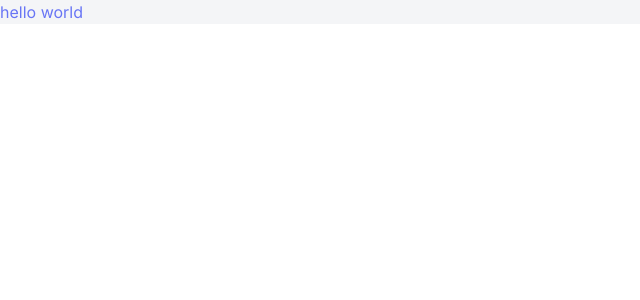
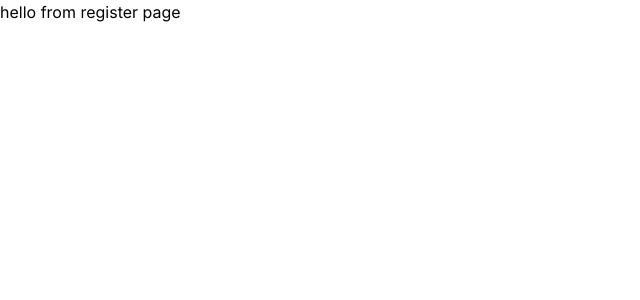
Before and after one commit to abeidahmed/book-review-app, a React (Create React App) app in the folder client/: page /sign_up in a window 1280 px wide. Shown: the top 300 px of the page, without its empty margins (0-640 px from the left). Built offline with nearby package versions, Linux system fonts and the light colour scheme.

Commit message:
Create default pages

```diff
--- a/client/src/App.js
+++ b/client/src/App.js
@@ -1,11 +1,13 @@
 import React from "react";
+import { BrowserRouter as Router, Switch, Route } from "react-router-dom";
+import PublicRoute from "routes/public-route";
 
-function App() {
+export default function App() {
   return (
-    <div className="App">
-      <header className="text-indigo-500 bg-gray-100">hello world</header>
-    </div>
+    <Router>
+      <Switch>
+        <Route path="/" component={PublicRoute} />
+      </Switch>
+    </Router>
   );
 }
-
-export default App;
--- a/client/src/index.js
+++ b/client/src/index.js
@@ -2,11 +2,6 @@ import React from "react";
 import ReactDOM from "react-dom";
 import "assets/stylesheet/font.css";
 import "assets/stylesheet/main.css";
-import App from "./App";
+import App from "App";
 
-ReactDOM.render(
-  <React.StrictMode>
-    <App />
-  </React.StrictMode>,
-  document.getElementById("root")
-);
+ReactDOM.render(<App />, document.getElementById("root"));
--- /dev/null
+++ b/client/src/routes/public-route.js
@@ -0,0 +1,15 @@
+import React from "react";
+import { Switch, Route } from "react-router-dom";
+import Home from "views/home";
+import Login from "views/login";
+import Register from "views/register";
+
+export default function PublicRoute() {
+  return (
+    <Switch>
+      <Route exact path="/" component={Home} />
+      <Route path="/login" component={Login} />
+      <Route path="/sign_up" component={Register} />
+    </Switch>
+  );
+}
--- /dev/null
+++ b/client/src/views/home/index.js
@@ -0,0 +1,9 @@
+import React from "react";
+
+export default function Home() {
+  return (
+    <div>
+      <h1>hello from homepage</h1>
+    </div>
+  );
+}
--- /dev/null
+++ b/client/src/views/login/index.js
@@ -0,0 +1,9 @@
+import React from "react";
+
+export default function Login() {
+  return (
+    <div>
+      <h1>hello from login</h1>
+    </div>
+  );
+}
--- /dev/null
+++ b/client/src/views/register/index.js
@@ -0,0 +1,9 @@
+import React from "react";
+
+export default function Register() {
+  return (
+    <div>
+      <h1>hello from register page</h1>
+    </div>
+  );
+}
```
